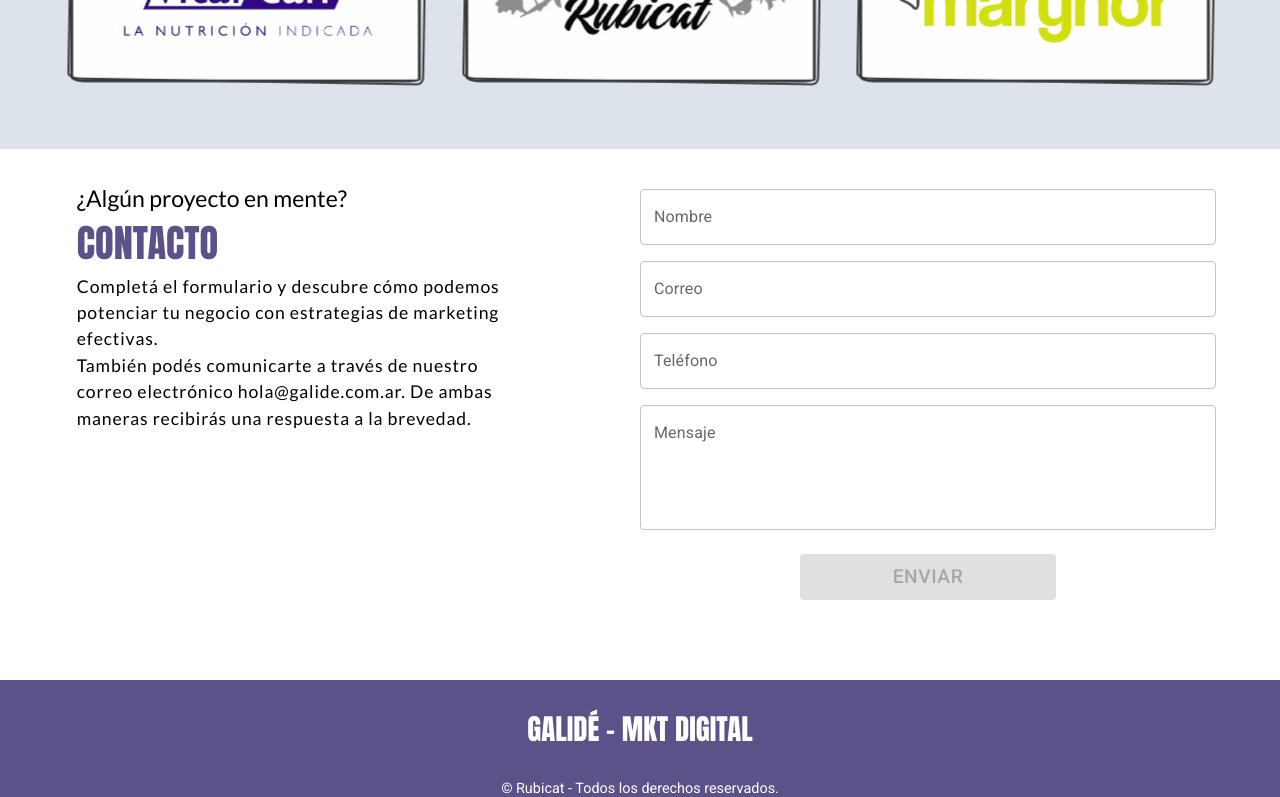
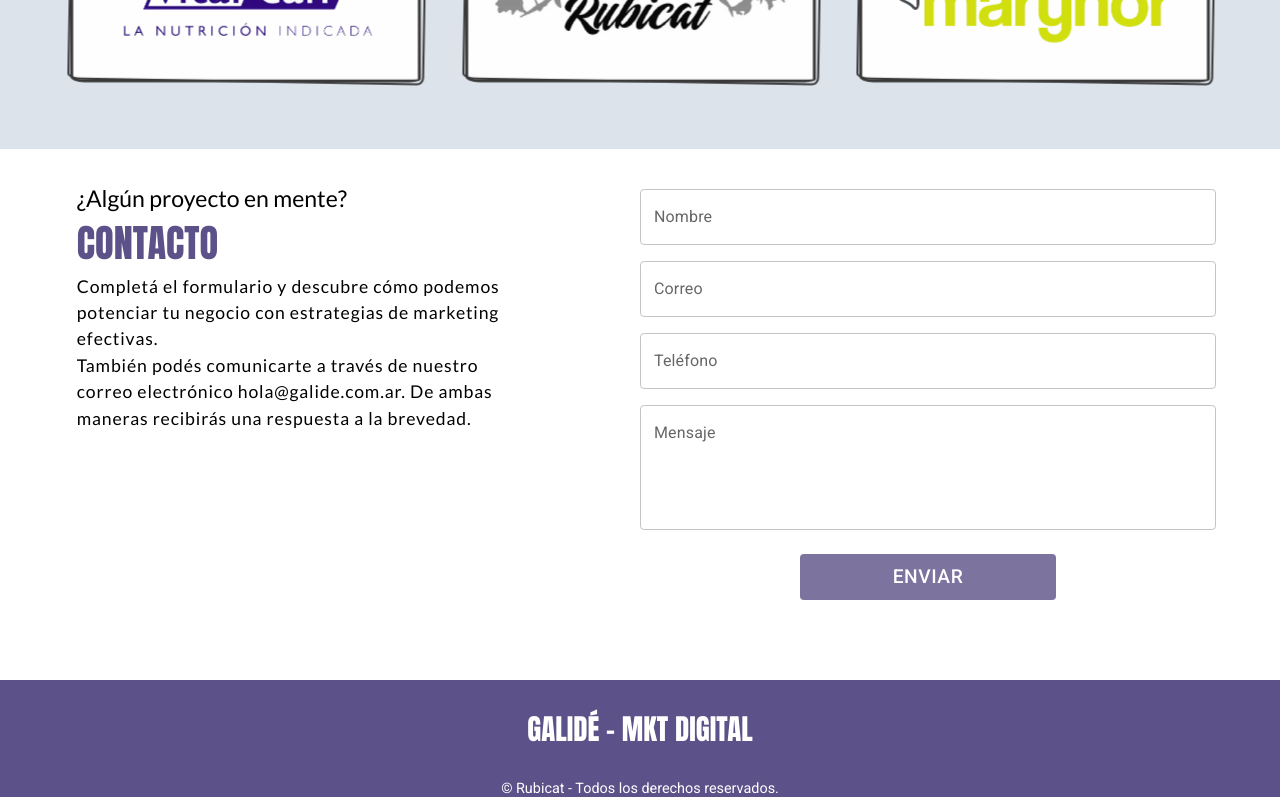
Before and after one commit to octaviofitz/galide, a React (Create React App) app: page / in a window 1280 px wide. Shown: the part 3667-4464 px from the top of the page. Built offline with nearby package versions, Linux system fonts and the light colour scheme.

Commit message:
fix sombras and button disabled

```diff
--- a/src/Components/Contacto/contacto.css
+++ b/src/Components/Contacto/contacto.css
@@ -62,6 +62,11 @@
     color: #fff;
 }
 
+.contacto .boton:disabled{
+    background-color: #5c5188;
+    color: #fff;
+    opacity: 0.8;
+}
 
 @media (min-width: 768px){
     .contacto .volanta{
--- a/src/Components/Nosotros/nosotros.css
+++ b/src/Components/Nosotros/nosotros.css
@@ -90,12 +90,12 @@
 }
 
 .nosotros .Container:hover{
-    -o-transition:3s;
+   /*  -o-transition:3s;
     -ms-transition:.3s;
     -moz-transition:.3s;
     -webkit-transition:.3s;
     transition:.3s;
-    box-shadow: 10px 10px 5px #888888;
+    box-shadow: 10px 10px 5px #888888; */
 }
 
 .nosotros .Container .img{
--- a/src/Components/Portfolio/portfolio.css
+++ b/src/Components/Portfolio/portfolio.css
@@ -102,14 +102,14 @@ animation-duration: 7s; /* don't forget to set a duration! */
 }
 
 
-.clientes .Container .card:hover{
+/* .clientes .Container .card:hover{
     -o-transition:3s;
     -ms-transition:.3s;
     -moz-transition:.3s;
     -webkit-transition:.3s;
     transition:.3s;
     box-shadow: 10px 10px 5px #888888;
-}
+} */
 
 .clientes .Container .card .img{
    width: 80vw;
--- a/src/Components/Servicios/Servicios.js
+++ b/src/Components/Servicios/Servicios.js
@@ -37,7 +37,7 @@ function Servicios() {
 
 
                 <div className='card' id='card4'>
-                    <img src={process.env.PUBLIC_URL + "/img/servicios/desarrolloWeb.webp"} alt='Desarrollo web' className='img' />
+                    <img src={process.env.PUBLIC_URL + "/img/servicios/desarrolloweb.webp"} alt='Desarrollo web' className='img' />
                     <p className='subtitulo'>Desarrollo web</p>
                     <hr></hr>
                     <p className='texto'>En Galidé ofrecemos servicios de desarrollo web personalizados, adaptados a las necesidades de nuestros clientes. Utilizamos las últimas tecnologías y lenguajes de programación para crear sitios web modernos, funcionales y atractivos. Confía en nosotros para llevar tu presencia en línea al siguiente nivel.</p>
--- a/src/Components/Servicios/servicios.css
+++ b/src/Components/Servicios/servicios.css
@@ -95,14 +95,14 @@
     border-radius: 1% 1% 2% 4% / 2% 6% 5% 4%;
 }
 
-.servicios .Container .card:hover{
+/* .servicios .Container .card:hover{
     -o-transition:3s;
     -ms-transition:.3s;
     -moz-transition:.3s;
     -webkit-transition:.3s;
     transition:.3s;
     box-shadow: 10px 10px 5px #888888;
-}
+} */
 
 .servicios .Container #card1,
 .servicios .Container #card3{
```
